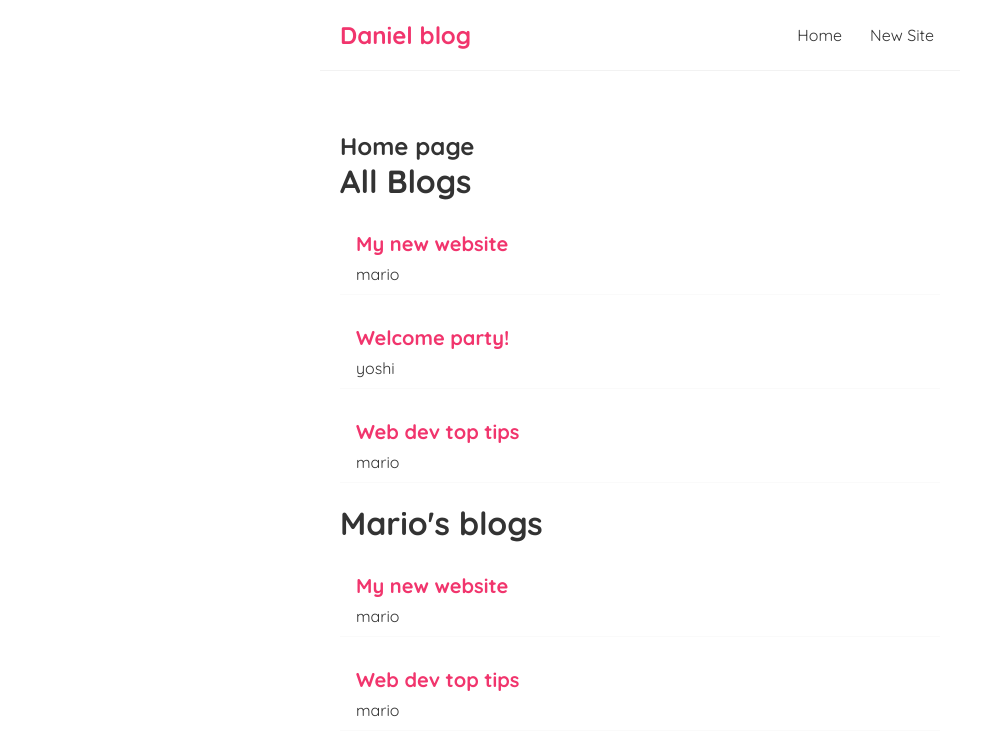
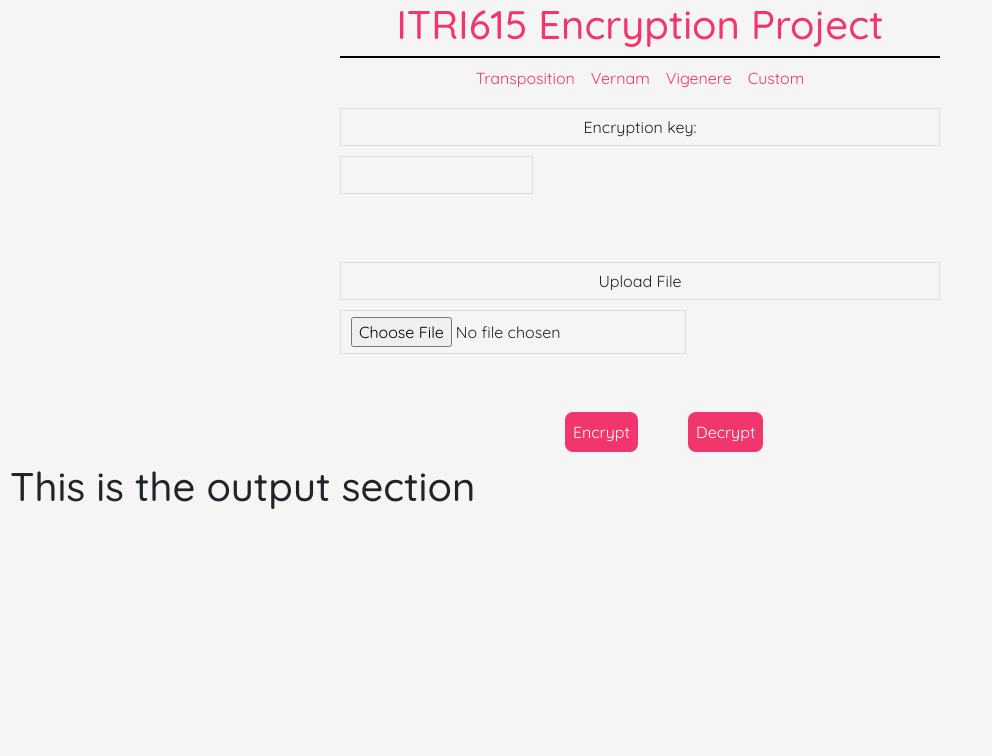
Before and after one commit to DeradoZA/ITRI615-Encryption-Project, a React (Create React App) app in the folder crypt-site/: page / in a window 1280 px wide. Shown: the top 756 px of the page, without its empty margins (0-992 px from the left). Built offline with nearby package versions, Linux system fonts and the light colour scheme.

Commit message:
Began to create a template

```diff
--- a/crypt-site/package.json
+++ b/crypt-site/package.json
@@ -6,8 +6,10 @@
     "@testing-library/jest-dom": "^5.16.5",
     "@testing-library/react": "^13.4.0",
     "@testing-library/user-event": "^13.5.0",
+    "bootstrap": "^5.2.3",
     "react": "^18.2.0",
     "react-dom": "^18.2.0",
+    "react-router-dom": "^6.11.0",
     "react-scripts": "5.0.1",
     "web-vitals": "^2.1.4"
   },
--- a/crypt-site/src/App.js
+++ b/crypt-site/src/App.js
@@ -1,14 +1,16 @@
-import Navbar from './Navbar';
-import Home from './Home';
+import Navbar from "./Navbar";
+import Form from "./Form";
+import Output from "./Output";
+import Header from "./Header";
 
 function App() {
 
   return (
-    <div className="App">
+    <div className="app">
+      <Header />
       <Navbar />
-      <div className="content">
-        <Home />
-      </div>
+      <Form />
+      <Output />
     </div>
   );
 }
--- a/crypt-site/src/BlogList.js
+++ /dev/null
@@ -1,18 +0,0 @@
-function BlogList({blogs, title}){
-
-    return(
-        <div>
-            <h1>{title}</h1>
-            <div className="blog-list">
-                {blogs.map((blog) => (
-                    <div className="blog-preview" key={blog.id}>
-                        <h2>{blog.title}</h2>
-                        <p>{blog.author}</p>
-                    </div>
-                ))}
-            </div>
-        </div>
-    );
-}
-
-export default BlogList
--- /dev/null
+++ b/crypt-site/src/Form.js
@@ -0,0 +1,18 @@
+function Form(){
+    return(
+        <div className="file-form">
+            <form>
+                <label for="key">Encryption key:</label>
+                <input type="text" id="key"/>
+                <br/><br/>
+                <label for="fileupload">Upload File</label>
+                <input type="file" id="fileupload"/>
+                <br/><br/>
+                <button style={{position : 'relative', left:'225px'}}>Encrypt</button>
+                <button style={{position : 'relative', left:'275px'}}>Decrypt</button>
+            </form>
+        </div>
+    );
+}
+
+export default Form;
--- /dev/null
+++ b/crypt-site/src/Header.js
@@ -0,0 +1,9 @@
+function Header(){
+    return(
+        <div className="header">
+            <h1>ITRI615 Encryption Project</h1>
+        </div>
+    );
+}
+
+export default Header;
--- a/crypt-site/src/Home.js
+++ /dev/null
@@ -1,20 +0,0 @@
-import { useState } from "react";
-import BlogList from "./BlogList";
-
-function Home(){
-    const [blogs, setBlogs] = useState([
-        { title: 'My new website', body: 'lorem ipsum...', author: 'mario', id: 1 },
-        { title: 'Welcome party!', body: 'lorem ipsum...', author: 'yoshi', id: 2 },
-        { title: 'Web dev top tips', body: 'lorem ipsum...', author: 'mario', id: 3 }
-      ])
-
-    return(
-        <div className="home">
-            <h2>Home page</h2>
-            <BlogList blogs= {blogs} title = "All Blogs"/>
-            <BlogList blogs={blogs.filter((blog) => blog.author === 'mario')} title = "Mario's blogs"/>
-        </div>
-    );
-}
-
-export default Home;
--- a/crypt-site/src/Navbar.js
+++ b/crypt-site/src/Navbar.js
@@ -1,12 +1,14 @@
 function Navbar(){
+
     return(
-        <nav className="navbar">
-            <h1>Daniel blog</h1>
-            <div className="links">
-                <a href="/">Home</a>
-                <a href="/create">New Site</a>
-            </div>
-        </nav>
+        <div className="navbar">
+            <nav>
+                <a href="/transposition">Transposition</a>
+                <a href="/vernam">Vernam</a>
+                <a href="/vigenere">Vigenere</a>
+                <a href="/custom">Custom</a>
+            </nav>
+        </div>
     );
 }
 
--- /dev/null
+++ b/crypt-site/src/Output.js
@@ -0,0 +1,9 @@
+function Output(){
+    return(
+        <div className="output">
+            <h1>This is the output section</h1>
+        </div>
+    );
+}
+
+export default Output;
--- a/crypt-site/src/index.css
+++ b/crypt-site/src/index.css
@@ -1,50 +1,71 @@
 @import url('https://fonts.googleapis.com/css2?family=Quicksand:wght@300;400;500;600;700&display=swap');
 
-/* base styles */
 * {
-  margin: 0;
-  font-family: "Quicksand";
-  color: #333;
+  font-family: Quicksand;
+  background-color: #f5f5f5;
 }
+
+.header {
+  margin-left: 0;
+  border-bottom: 2px solid black;
+  max-width: 600px;
+  margin:0 auto;
+}
+
+.header h1 {
+  text-align: center;
+  color: #f1356d;
+}
+
 .navbar {
-  padding: 20px;
   display: flex;
+  max-width: 600px;
+  margin:0 auto;
+  justify-content: center;
   align-items: center;
+}
+
+.navbar nav {
+  justify-content: center;
+  align-items: center;
+  margin: 0 auto;
+}
+
+.navbar a{
+  text-decoration: none;
+  padding: 8px;
+  color: #f1356d;
+}
+
+.navbar a:hover {
+  color: black;
+}
+
+.file-form{
   max-width: 600px;
   margin: 0 auto;
-  border-bottom: 1px solid #f2f2f2;
 }
-.navbar h1 {
-  color: #f1356d;
-}
-.navbar .links {
-  margin-left: auto;
-}
-.navbar a {
-  margin-left: 16px;
-  text-decoration: none;
-  padding: 6px;
-}
-.navbar a:hover {
-  color: #f1356d;
-}
-.content {
-  max-width: 600px;
-  margin: 40px auto;
-  padding: 20px;
+.file-form label{
+  text-align: center;
 }
 
-/* blog previews / list */
-.blog-preview {
-  padding: 10px 16px;
-  margin: 20px 0;
-  border-bottom: 1px solid #fafafa;
+.file-form input, .file-form label{
+  padding: 6px 10px;
+  margin: 10px 0;
+  border: 1px solid #ddd;
+  box-sizing: border-box;
+  display: block;
 }
-.blog-preview:hover {
-  box-shadow: 1px 3px 5px rgba(0,0,0,0.1);
+
+.file-form button{
+  background: #f1356d;
+  color: #fff;
+  border: 0;
+  padding: 8px;
+  border-radius: 8px;
+  cursor: pointer;
 }
-.blog-preview h2 {
-  font-size: 20px;
-  color: #f1356d;
-  margin-bottom: 8px;
+
+.output{
+  margin: 10px;
 }
--- a/crypt-site/src/index.js
+++ b/crypt-site/src/index.js
@@ -1,6 +1,7 @@
 import React from 'react';
 import ReactDOM from 'react-dom/client';
 import './index.css';
+import 'bootstrap/dist/css/bootstrap.css';
 import App from './App';
 import reportWebVitals from './reportWebVitals';
 
```
Also changed, not shown: 1 other file (tests, documents, lock files or other folders).
